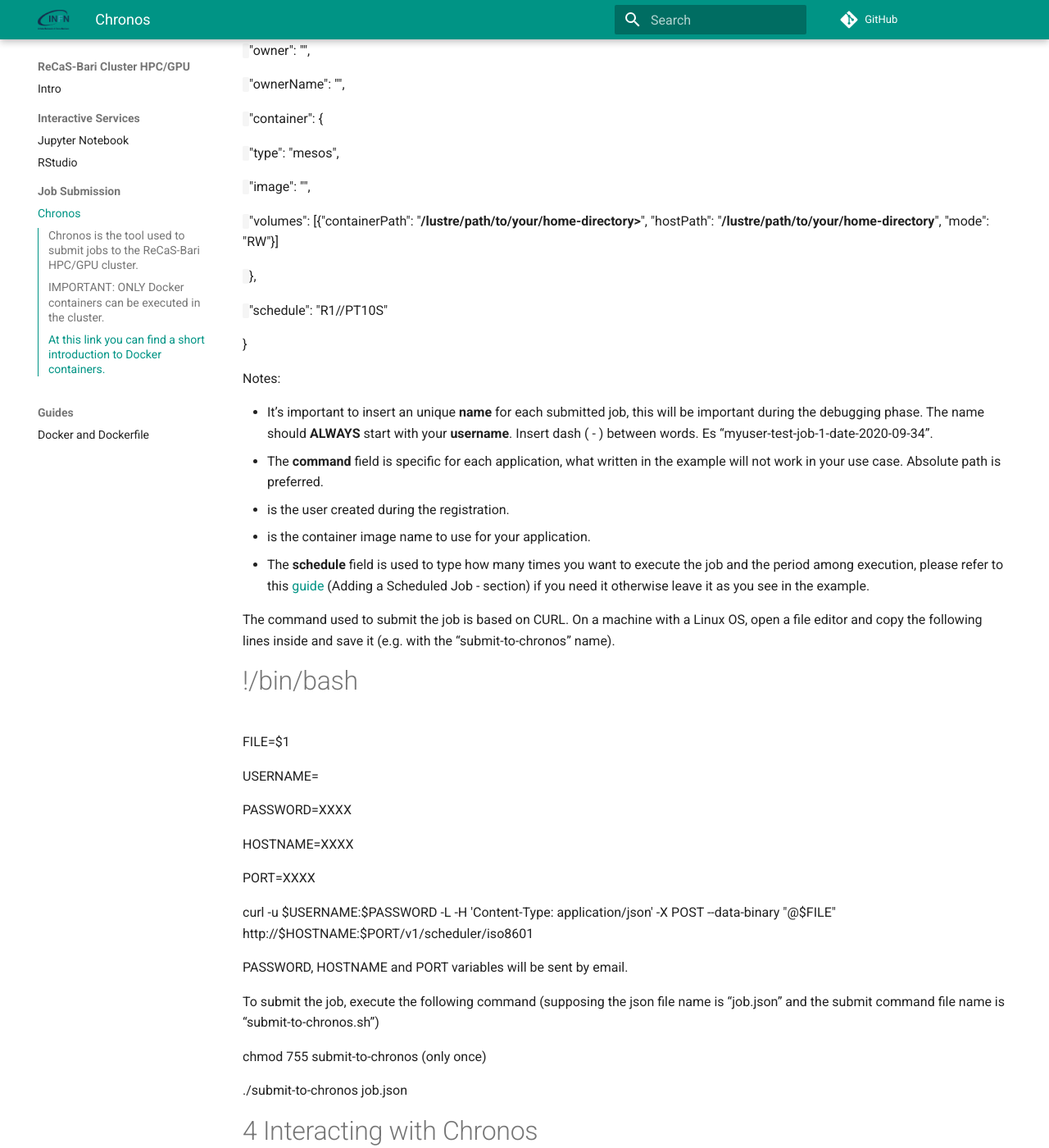
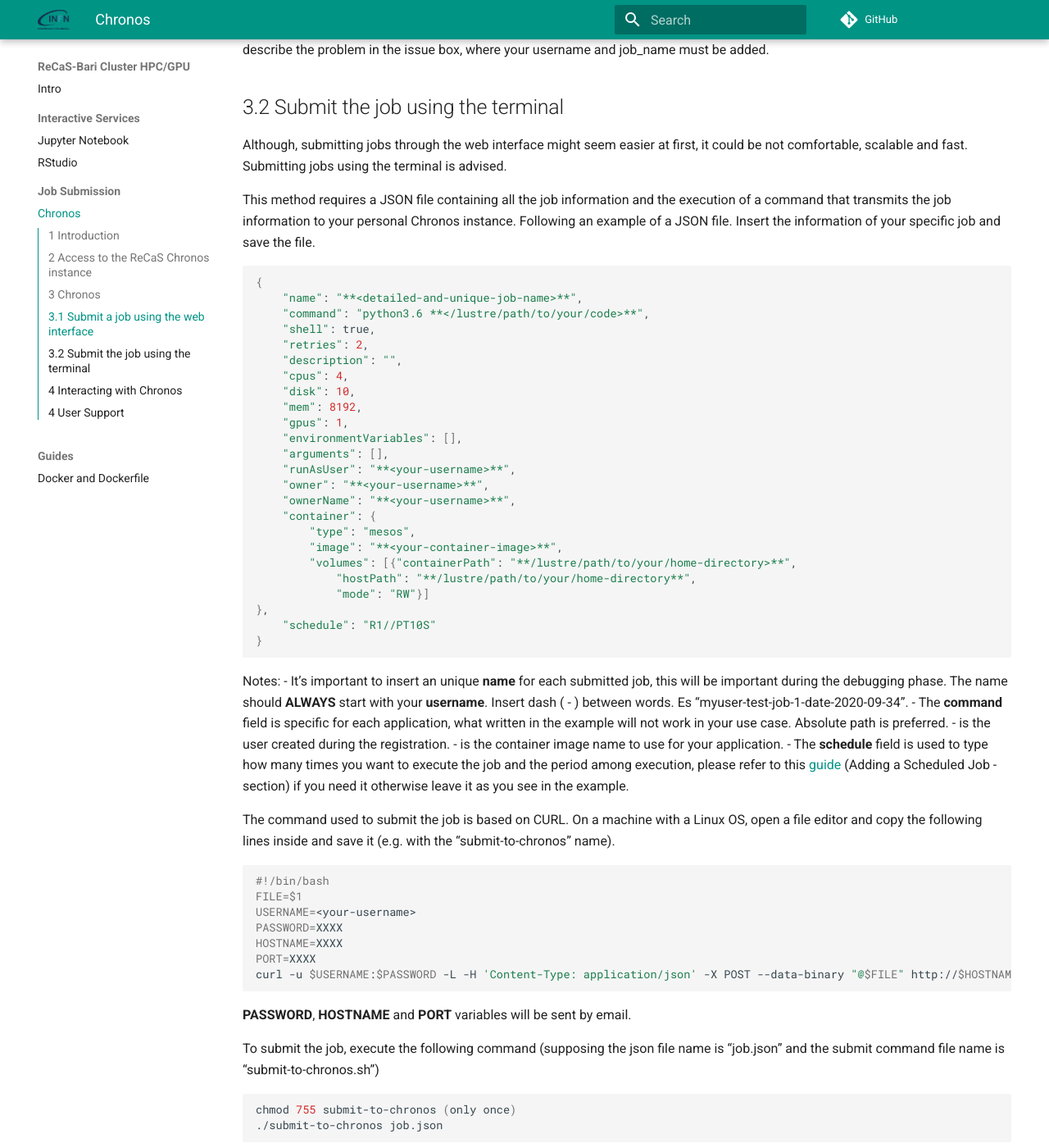
Before and after one commit to jvino/cluster-hpc-gpu-guides, an MkDocs documentation site: the page built from docs/job_submission/chronos.md, in a window 1280 px wide and 1400 px high, scrolled down 2354 px. Shown: the whole window at 82% size. Built offline with MkDocs 1.6.1 and Material for MkDocs 9.7.7, drawn with Linux system fonts in a browser that asks for light colours; comment, search, counter and statistics services are not loaded; some of the changed text lies outside the part shown.

Commit message:
first draft chronos

````diff
--- a/docs/job_submission/chronos.md
+++ b/docs/job_submission/chronos.md
@@ -1,32 +1,39 @@
-RECAS HPC/GPU
 
-Job orchestrator with Chronos
+#Job orchestrator with Chronos
 
-Updated on 27Jan2022
-# 1 Introduction
-#### Chronos is the tool used to submit jobs to the ReCaS-Bari HPC/GPU cluster.
-#### **IMPORTANT: ONLY** Docker containers can be executed in the cluster.
-#### At this [link](https://www.recas-bari.it/images/manuali/Docker_and_Dockerfile_EN.pdf) you can find a short introduction to Docker containers.
-# 2 Access to the ReCaS Chronos instance
+*Updated on 19Apr2022*
+
+## 1 Introduction
+**Chronos is the tool used to submit jobs to the ReCaS-Bari HPC/GPU cluster.**
+**IMPORTANT**: ONLY Docker containers can be executed in the cluster.
+At this [link](https://www.recas-bari.it/images/manuali/Docker_and_Dockerfile_EN.pdf) you can find a short introduction to Docker containers.
+
+## 2 Access to the ReCaS Chronos instance
 Chronos is available only for those users with a ReCaS-Bari HPC/HTC account active. Users without such an account MUST register using this [link](https://www.recas-bari.it/index.php/en/recas-bari-servizi-en/richiesta-credenziali-2) (check the box "**Account for access to ReCas-Bari compute services (HTC/HPC)**").
 
 You can check if the registration is successfully completed by access to the **frontend.recas.ba.infn.it** server via ssh:
 
-ssh <username>@frontend.recas.ba.infn.it
+```bash
+
+	ssh <username>@frontend.recas.ba.infn.it
+```
 
 After that, you can request your personal Chronos instance using this [link](https://www.recas-bari.it/index.php/en/recas-bari-servizi-en/support-request).
 
 Please provide the following information:
 
+
+```bash
 Title: “ReCaS HPC/GPU: new Chronos instance request”
-
-Issue: <your Name, Surname, username, email>
+Issue: Name, Surname, username, email
+```
 
 Once the request will be approved, the administrator will provide hostname, port and authentication information in order to access your personal Chronos instance.
-# 3 Chronos
+
+## 3 Chronos
 Using the URL provided by the administrator of the service in the browser, it is possible to access the Chronos web interface as shown in the following figure.
 
-![](Aspose.Words.67e73db9-30b2-4c78-aeae-c18844d43a9a.001.png)
+![inital_screen](images/inital_screen.png)
 
 The web interface is the unique way to check your job status. Moreover, it can be used to submit scheduled or dependent jobs.
 
@@ -34,13 +41,13 @@
 ## 3.1 Submit a job using the web interface
 Clicking on the “ADD JOB” box you submit a job. The following figure shows the box where you insert all parameters needed to submit a job.
 
-![](Aspose.Words.67e73db9-30b2-4c78-aeae-c18844d43a9a.002.png)
+![graphical_job_submission](images/graphical_job_submission.png)
 
 After adding the job, if the requested resources are available, the job is started. Otherwise the job is put in the queued state.
 
 The following image shows the status of a job.
 
-![](Aspose.Words.67e73db9-30b2-4c78-aeae-c18844d43a9a.003.png)
+![job_state](images/job_state.png)
 
 Using the box on the right, you can start the job again, edit the job description, stop and delete a job, respectively.
 
@@ -50,52 +57,34 @@
 
 This method requires a JSON file containing all the job information and the execution of a command that transmits the job information to your personal Chronos instance. Following an example of a JSON file. Insert the information of your specific job and save the file.
 
+```bash
 {
-
-`  `"name": "**<detailed-and-unique-job-name>**",
-
-`  `"command": "python3.6 **</lustre/path/to/your/code>**",
-
-`  `"shell": true,
-
-`  `"retries": 2,
-
-`  `"description": "",
-
-`  `"cpus": 4,
-
-`  `"disk": 10,
-
-`  `"mem": 8192,
-
-`  `"gpus": 1,
-
-`  `"environmentVariables": [],
-
-`  `"arguments": [],
-
-`  `"runAsUser": "**<your-username>**",
-
-`  `"owner": "**<your-username>**",
-
-`  `"ownerName": "**<your-username>**",
-
-`  `"container": {
-
-`	`"type": "mesos",
-
-`	`"image": "**<your-container-image>**",
-
-`	`"volumes": [{"containerPath": "**/lustre/path/to/your/home-directory>**", "hostPath": "**/lustre/path/to/your/home-directory**", "mode": "RW"}]
-
-`  `},
-
-`  `"schedule": "R1//PT10S"
-
+	"name": "**<detailed-and-unique-job-name>**",
+	"command": "python3.6 **</lustre/path/to/your/code>**",
+	"shell": true,
+	"retries": 2,
+	"description": "",
+	"cpus": 4,
+	"disk": 10,
+	"mem": 8192,
+	"gpus": 1,
+	"environmentVariables": [],
+	"arguments": [],
+	"runAsUser": "**<your-username>**",
+	"owner": "**<your-username>**",
+	"ownerName": "**<your-username>**",
+	"container": {
+		"type": "mesos",
+		"image": "**<your-container-image>**",
+		"volumes": [{"containerPath": "**/lustre/path/to/your/home-directory>**",
+			"hostPath": "**/lustre/path/to/your/home-directory**",
+			"mode": "RW"}]
+},
+	"schedule": "R1//PT10S"
 }
+```
 
 Notes:
-
 - It’s important to insert an unique **name** for each submitted job, this will be important during the debugging phase. The name should **ALWAYS** start with your **username**. Insert dash ( - ) between words. Es “myuser-test-job-1-date-2020-09-34”.
 - The **command** field is specific for each application, what written in the example will not work in your use case. Absolute path is preferred.
 - **<your-username>** is the user created during the registration.
@@ -104,30 +93,27 @@
 
 The command used to submit the job is based on CURL. On a machine with a Linux OS, open a file editor and copy the following lines inside and save it (e.g. with the “submit-to-chronos” name).
 
+```bash
 #!/bin/bash
+FILE=$1
+USERNAME=<your-username>
+PASSWORD=XXXX
+HOSTNAME=XXXX
+PORT=XXXX
+curl -u $USERNAME:$PASSWORD -L -H 'Content-Type: application/json' -X POST --data-binary "@$FILE" http://$HOSTNAME:$PORT/v1/scheduler/iso8601
+```
 
-FILE=$1
-
-USERNAME=**<your-username>**
-
-PASSWORD=XXXX
-
-HOSTNAME=XXXX
-
-PORT=XXXX
-
-curl -u $USERNAME:$PASSWORD -L -H 'Content-Type: application/json' -X POST --data-binary "@$FILE" http://$HOSTNAME:$PORT/v1/scheduler/iso8601
-
-PASSWORD, HOSTNAME and PORT variables will be sent by email.
+**PASSWORD**, **HOSTNAME** and **PORT** variables will be sent by email.
 
 To submit the job, execute the following command (supposing the json file name is “job.json” and the submit command file name is “submit-to-chronos.sh”)
 
+```bash
 chmod 755 submit-to-chronos (only once)
+./submit-to-chronos job.json
+```
 
-./submit-to-chronos job.json
-
-# 4 Interacting with Chronos
-**IMPORTANT**:** Chronos instance is not accessible from outside.
+## 4 Interacting with Chronos
+**IMPORTANT**: Chronos instance is not accessible from outside.
 
 **IMPORTANT**: The unique procedure to submit job is to store json files and the script used to submit jobs in your home directory on frontend.recas.ba.infn.it (officially the ReCaS-Bari storage based on GPFS) and execute the command from there.
 
@@ -136,15 +122,17 @@
 The procedure to access to the Chronos instance through the SSH SOCKS Tunnel is composed of 2 steps:
 
 1. Open a shell and execute the following command and do not close the shell
-
+```bash
    ssh -D 33333 <username>@frontend.recas.ba.infn.it
+```
 1. Open Firefox then
    1. Settings" -> "Network Settings" -> check "Manual proxy configuration"
    1. Insert in the field "SOCKS Host" ->  "127.0.0.1" and Port -> "33333"
    1. Check SOCKS v5
    1. Close
-1. Access your Chronos instance using the URL
-# 4 User Support
+2. Access your Chronos instance using the URL
+
+## 4 User Support
 If you need support for your application, please use this [link](https://www.recas-bari.it/index.php/en/recas-bari-servizi-en/support-request) to create a ticket with title “ReCaS HPC/GPU: Chronos support” and then describe your issue. In case the issue is related to a job, in the description MUST be inserted the job name.
 
 It is STRONGLY advised to subscribe to the recas-hpu-gpu mailing list. Create a ticket with title “ReCaS HPC/GPU: subscribe to the mailing list”.
````
Also changed, not shown: docs/job_submission/images/graphical_job_submission.png (added), docs/job_submission/images/inital_screen.png (added), docs/job_submission/images/job_state.png (added).
